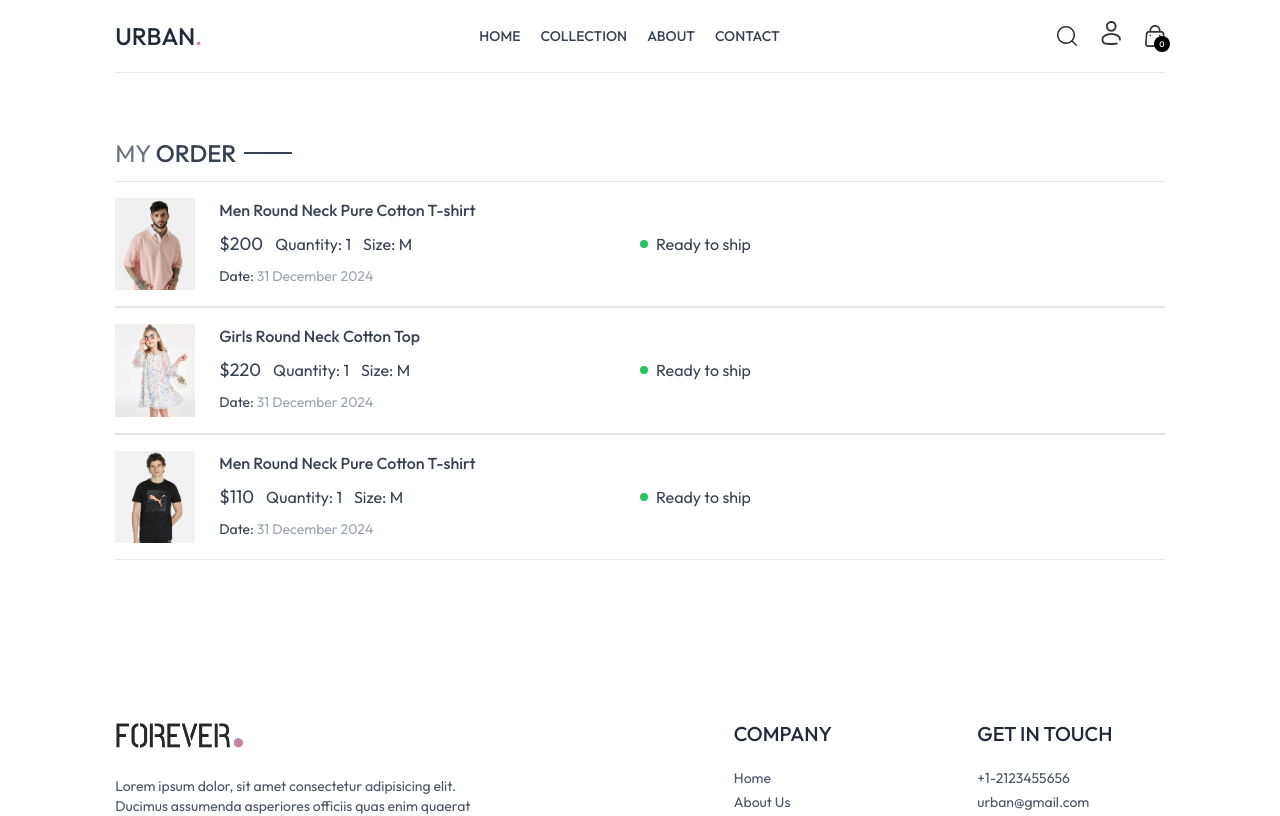
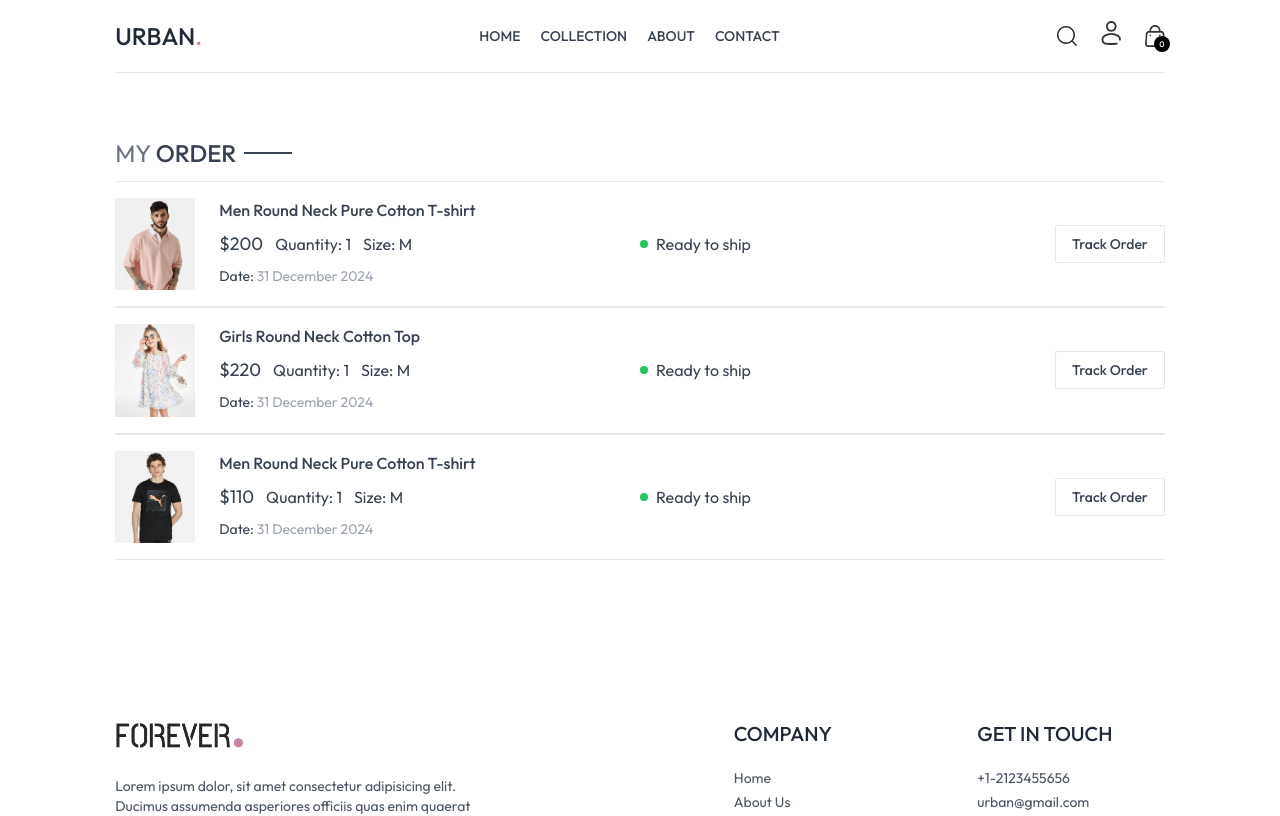
Before and after one commit to ashrafultusar/urban-frontend, a React (Vite) app in the folder urban-frontend/: page /orders in a window 1280 px wide. Shown: the top 816 px of the page. Built offline with nearby package versions, Linux system fonts and the light colour scheme.

Commit message:
added track order button

```diff
--- a/urban-frontend/src/pages/Orders.jsx
+++ b/urban-frontend/src/pages/Orders.jsx
@@ -39,7 +39,8 @@ const Orders = () => {
                 <div className="flex items-center gap-2">
                   <p className="min-w-2 h-2 rounded-full bg-green-500"></p>
                   <p className="text-sm md:text-base">Ready to ship</p>
-                </div>
+                      </div>
+                      <button className="border px-4 py-2 text-sm font-medium rounded-sm">Track Order</button>
               </div>
             </div>
           ))}
```
